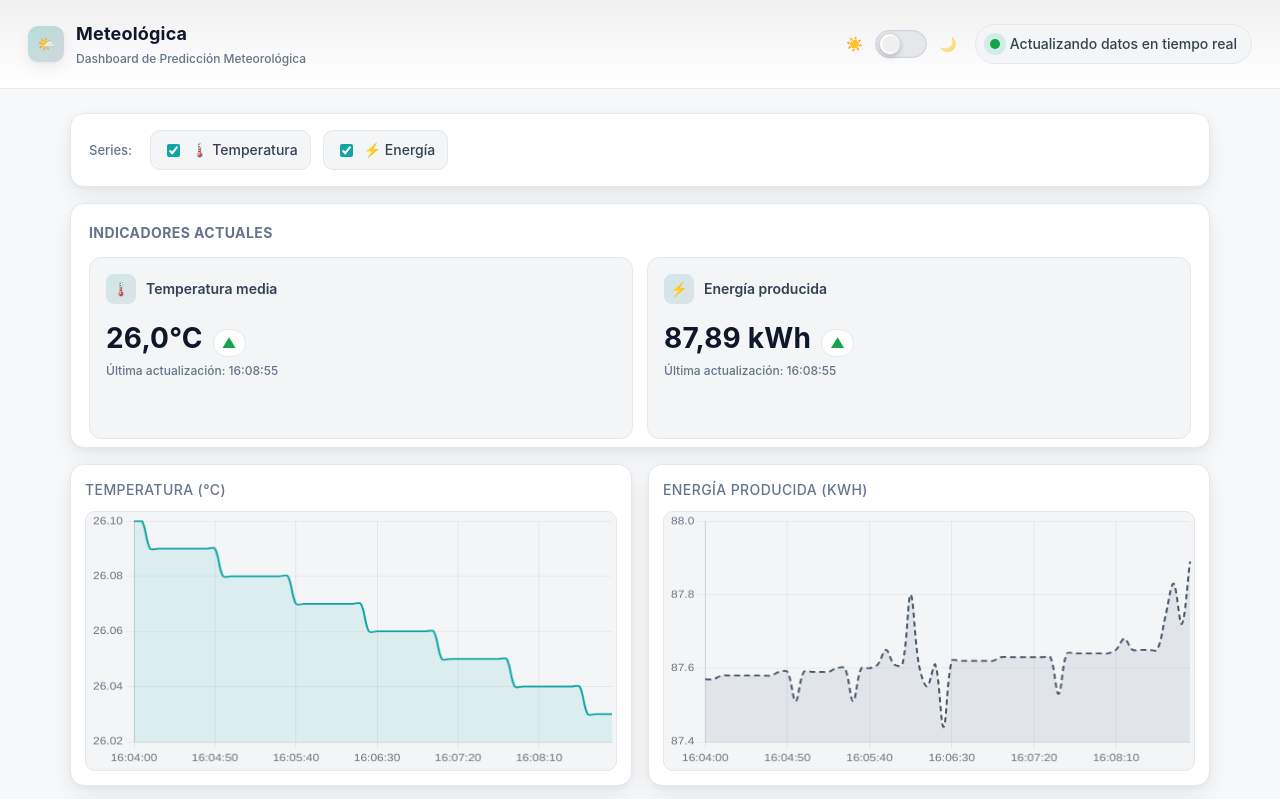
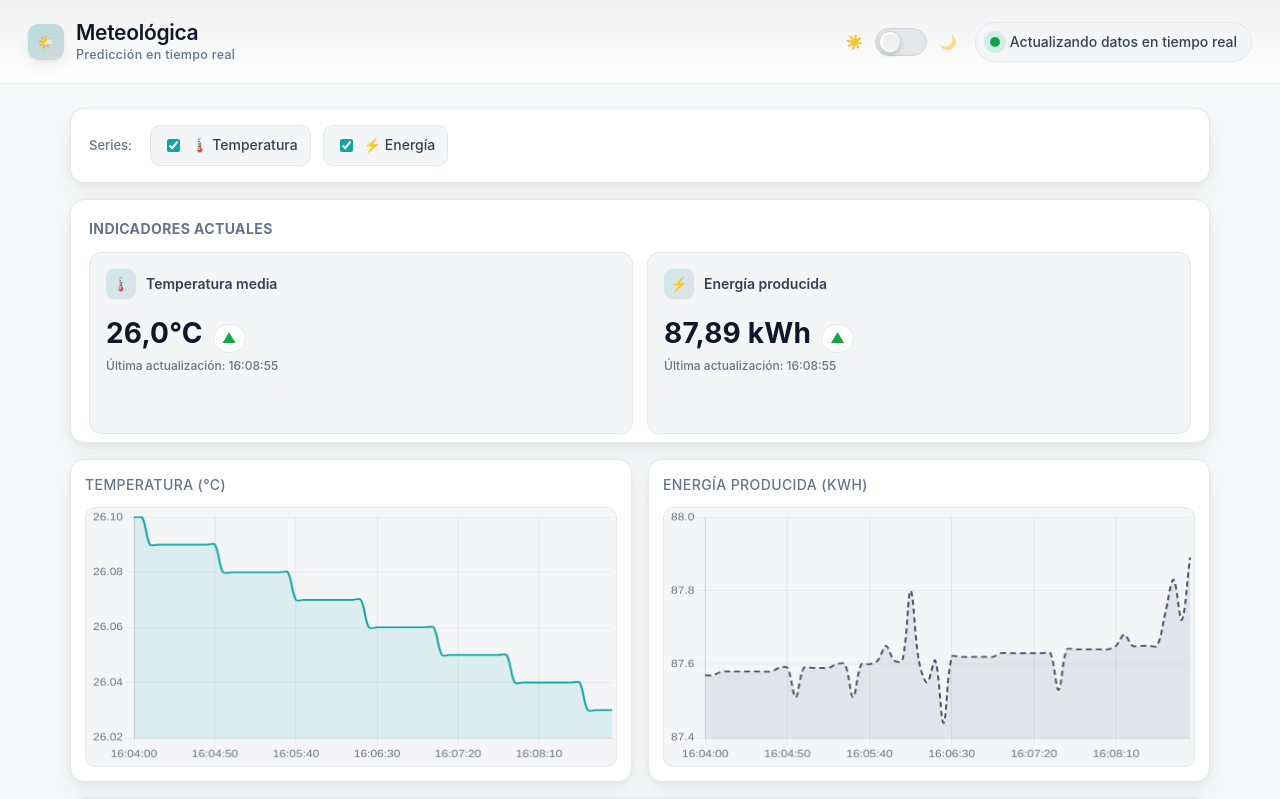
Before and after one commit to AntonioQuijanoGit/weather-dashboard, an Angular app: page / in a window 1280 px wide. Shown: the top 799 px of the page. Built offline with nearby package versions, Linux system fonts and the light colour scheme.

Commit message:
style: improve header branding with cleaner typography

```diff
--- a/src/app/app.component.css
+++ b/src/app/app.component.css
@@ -90,8 +90,29 @@ body {
   background: linear-gradient(135deg, rgba(14,165,162,0.28), rgba(71,85,105,0.22));
   box-shadow: var(--shadow-soft);
 }
-.brand__text h1 { margin: 0; font-weight: 700; font-size: 18px; letter-spacing: .2px; }
-.brand__text p  { margin: 0; color: var(--muted); font-size: 12px; }
+.brand__text {
+  display: flex;
+  flex-direction: column;
+  gap: 2px;
+}
+
+.brand__text h1 {
+  margin: 0;
+  font-weight: 600;
+  font-size: 21px;
+  letter-spacing: -0.3px;
+  color: var(--text);
+  line-height: 1.2;
+}
+
+.brand__text p {
+  margin: 0;
+  color: var(--muted);
+  font-size: 12.5px;
+  font-weight: 500;
+  letter-spacing: 0.3px;
+  line-height: 1.3;
+}
 
 .header-actions { display: flex; align-items: center; gap: 18px; }
 
--- a/src/app/app.component.html
+++ b/src/app/app.component.html
@@ -1,10 +1,10 @@
 <header class="header">
   <div class="brand">
     <div class="brand__logo">🌤️</div>
-    <div class="brand__text">
-      <h1>Meteológica</h1>
-      <p>Dashboard de Predicción Meteorológica</p>
-    </div>
+<div class="brand__text">
+  <h1>Meteológica</h1>
+  <p>Predicción en tiempo real</p>
+</div>
   </div>
 
   <div class="header-actions">
```
